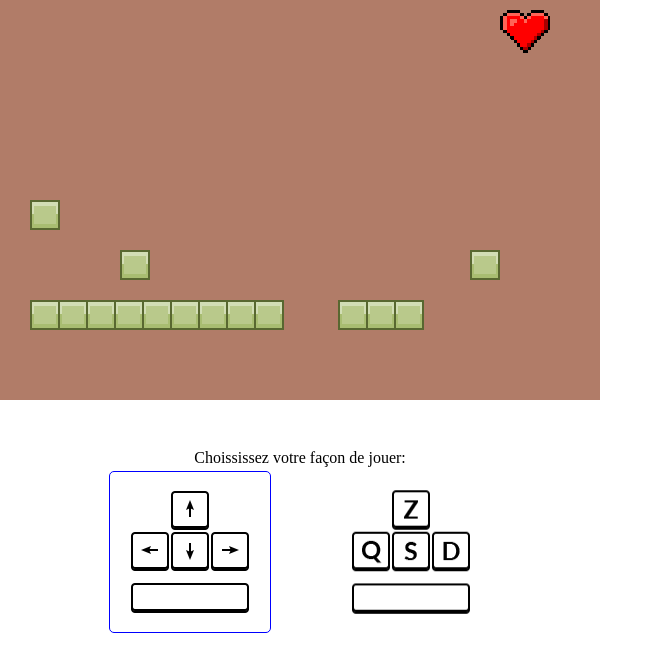
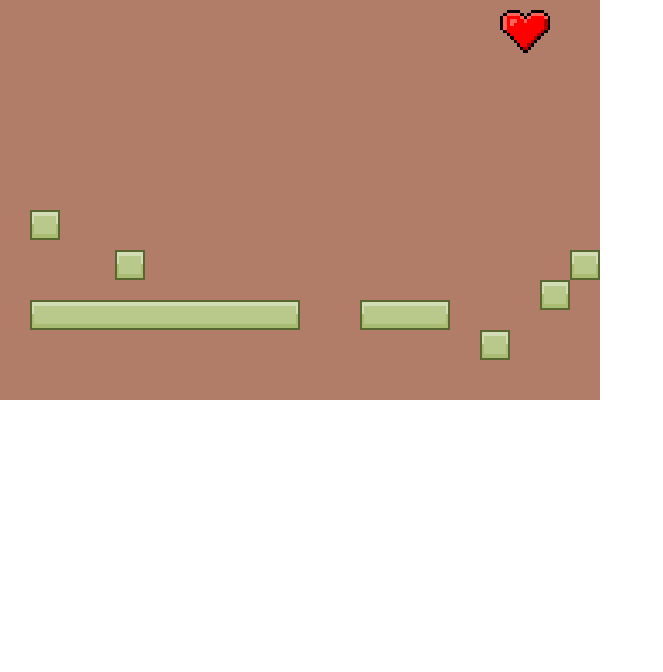
Before and after one commit to Zomirks/PTPMU4_GAME, a plain HTML site: page index.html in a window 1280 px wide. Both pictures are taken after a click on the item "Nouvelle partie". Shown: the whole page, without its empty margins (0-663 px from the left). Drawn offline with Linux system fonts and the light colour scheme.

Commit message:
MenuPause / Visuel plateformes
Le menu de pause contient les changement de touches. Les plateformes ont un visuel pour qu'elle soient uniformes

```diff
--- a/css/style.css
+++ b/css/style.css
@@ -9,7 +9,6 @@ body {
     position: absolute;
     top: 0;
     left: 0;
-    cursor: none;
 }
 
 #menu {
@@ -82,15 +81,16 @@ li:hover:after {
 }
 
 #control {
+    margin-top: 50px;
     width: 600px;
-    position: absolute;
-    top: 450px;
-    left: 0px;
     display: none;
     flex-direction: column;
     align-items: center;
 }
 
+#control p {
+    margin-bottom: 25px;
+}
 #Arrow {
     border: 1px solid blue;
 }
--- a/index.html
+++ b/index.html
@@ -22,16 +22,17 @@
 
     <div id="pauseScreen">
         <h1>Pause</h1>
+        <div id="control">
+            <p>Choississez votre façon de jouer:</p>
+            <div class="flex">
+                <img id="Arrow" alt="" src="./src/ATH/Arrow.png" />
+                <img id="ZQSD" alt="" src="./src/ATH/ZQSD.png" />
+            </div>
+        </div>
     </div>
     <canvas id="graphics" width="600" height="400"></canvas>
 
-    <div id="control">
-        <p>Choississez votre façon de jouer:</p>
-        <div class="flex">
-            <img id="Arrow" alt="" src="./src/ATH/Arrow.png" />
-            <img id="ZQSD" alt="" src="./src/ATH/ZQSD.png" />
-        </div>
-    </div>
+
 
     <script src="./js/script.js"></script>
     <script src="./js/menu.js"></script>
--- a/js/script.js
+++ b/js/script.js
@@ -16,13 +16,19 @@ function gameStart() {
     // Déclaration des objets
     var hero = new Object("./src/characters/hero_fix.png", 30, 30, 44, 32);
     var blocks = new Array();
-    for (i = 0; i < 15; i++) {
-        var block = new Object("./src/terrain/p3.png", 28 * i + 30, 300, 30, 30);
+    for (i = 0; i < 17; i++) {
+        var block = new Object("./src/terrain/p3_mid.png", 30 * i + 30, 300, 30, 30);
         blocks.push(block);
     }
-    blocks[9] = new Object("./src/terrain/p3.png", 30, 200, 30, 30);
-    blocks[10] = new Object("./src/terrain/p3.png", 120, 250, 30, 30);
-    blocks[14] = new Object("./src/terrain/p3.png", 470, 250, 30, 30);
+    blocks[0] = new Object("./src/terrain/p3_start.png", 30, 300, 30, 30);
+    blocks[8] = new Object("./src/terrain/p3_end.png", 270, 300, 30, 30);
+    blocks[9] = new Object("./src/terrain/p3.png", 30, 210, 30, 30);
+    blocks[10] = new Object("./src/terrain/p3.png", 115, 250, 30, 30);
+    blocks[11] = new Object("./src/terrain/p3_start.png", 360, 300, 30, 30);
+    blocks[13] = new Object("./src/terrain/p3_end.png", 420, 300, 30, 30);
+    blocks[14] = new Object("./src/terrain/p3.png", 480, 330, 30, 30);
+    blocks[15] = new Object("./src/terrain/p3.png", 540, 280, 30, 30);
+    blocks[16] = new Object("./src/terrain/p3.png", 570, 250, 30, 30);
 
 
     // Variables concernant l'initation des attributs des objets
@@ -70,7 +76,7 @@ function gameStart() {
 
     function checkKeyDown(e) {
         e = e || window.event;
-        if (e.keyCode == "96") {pauseScreen(isPause);}
+        if (e.keyCode == "27") {pauseScreen(isPause);}
         if ((e.keyCode == controlJump) || (e.keyCode == '32')) {
             isJumping = true
         } //  ArrowUp ou Spacebar
```
Also changed, not shown: src/terrain/p3_end.png (added), src/terrain/p3_mid.png (added), src/terrain/p3_start.png (added), 2 other files.
